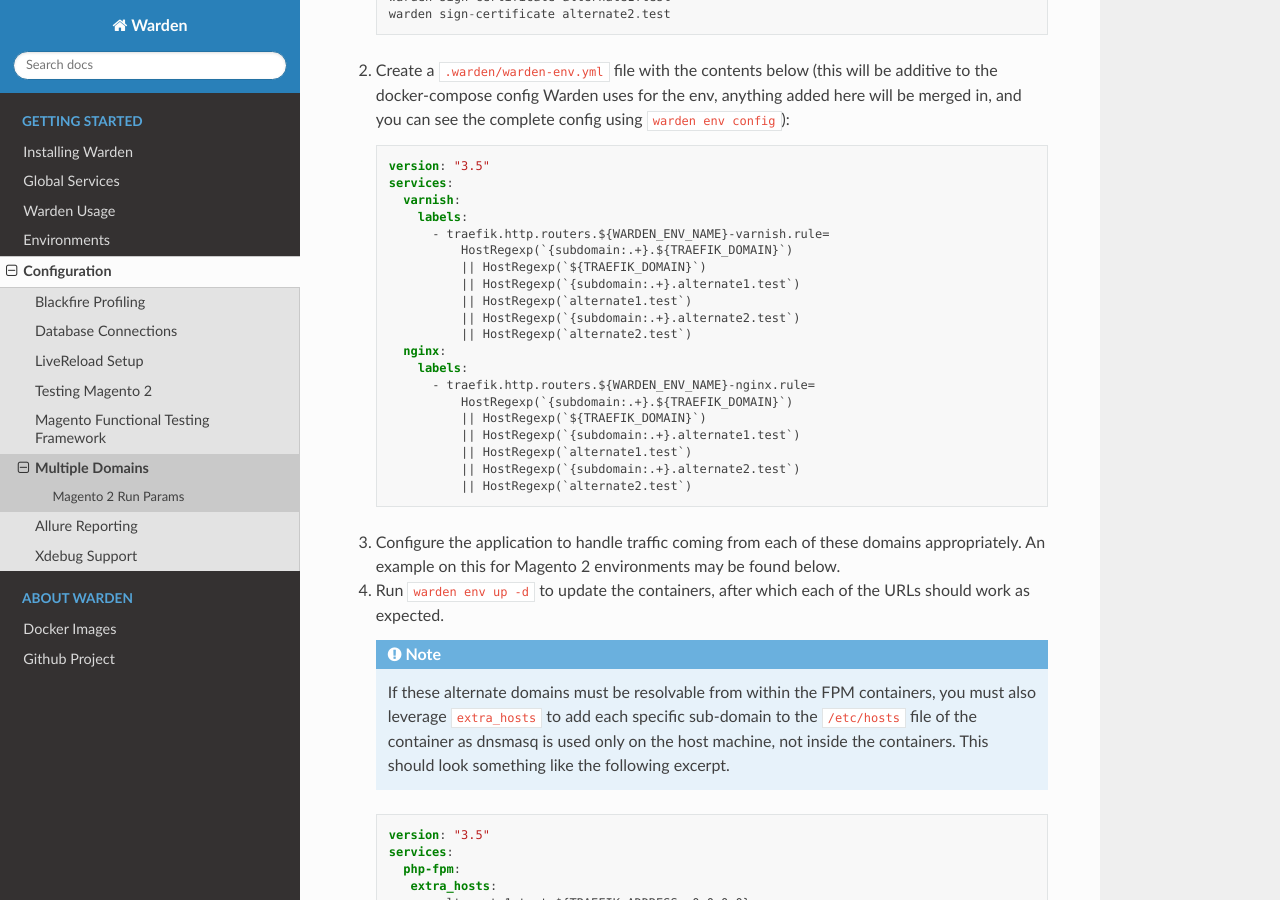
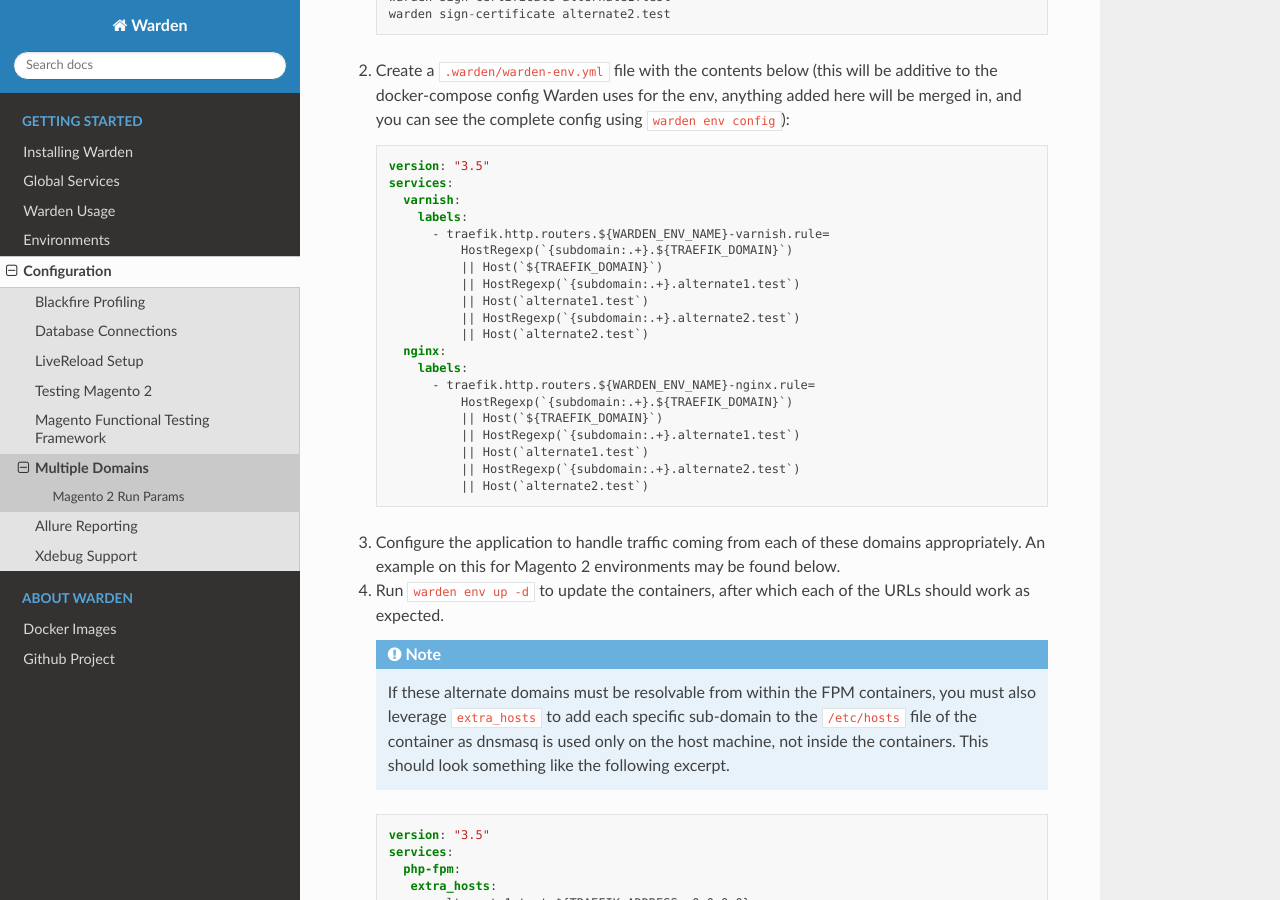
Before and after one commit to wardenenv/warden, a Sphinx documentation site: the page built from docs/configuration/multipledomains.md, in a window 1280 px wide and 900 px high, scrolled down 390 px. Built offline with Sphinx 7.4.7 and the Read the Docs theme 2.0.0, drawn with Linux system fonts in a browser that asks for light colours.

Commit message:
Multiple domains - Add root alternate domain

````diff
--- a/docs/configuration/multipledomains.md
+++ b/docs/configuration/multipledomains.md
@@ -18,20 +18,20 @@ Multiple top-level domains may also be setup by following the instructions below
         labels:
           - traefik.http.routers.${WARDEN_ENV_NAME}-varnish.rule=
               HostRegexp(`{subdomain:.+}.${TRAEFIK_DOMAIN}`)
-              || HostRegexp(`${TRAEFIK_DOMAIN}`)
+              || Host(`${TRAEFIK_DOMAIN}`)
               || HostRegexp(`{subdomain:.+}.alternate1.test`)
-              || HostRegexp(`alternate1.test`)
+              || Host(`alternate1.test`)
               || HostRegexp(`{subdomain:.+}.alternate2.test`)
-              || HostRegexp(`alternate2.test`)
+              || Host(`alternate2.test`)
       nginx:
         labels:
           - traefik.http.routers.${WARDEN_ENV_NAME}-nginx.rule=
               HostRegexp(`{subdomain:.+}.${TRAEFIK_DOMAIN}`)
-              || HostRegexp(`${TRAEFIK_DOMAIN}`)
+              || Host(`${TRAEFIK_DOMAIN}`)
               || HostRegexp(`{subdomain:.+}.alternate1.test`)
-              || HostRegexp(`alternate1.test`)
+              || Host(`alternate1.test`)
               || HostRegexp(`{subdomain:.+}.alternate2.test`)
-              || HostRegexp(`alternate2.test`)
+              || Host(`alternate2.test`)
     ```
 
 3. Configure the application to handle traffic coming from each of these domains appropriately. An example on this for Magento 2 environments may be found below.
````
